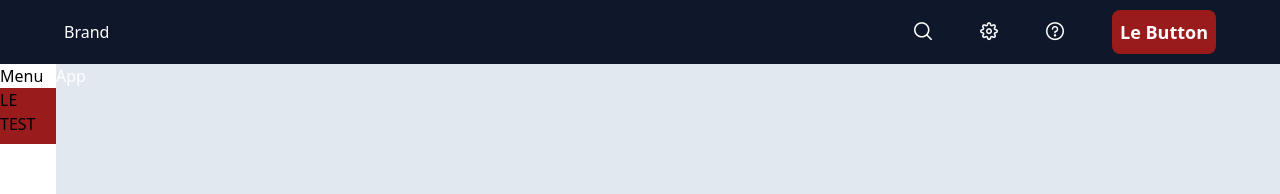
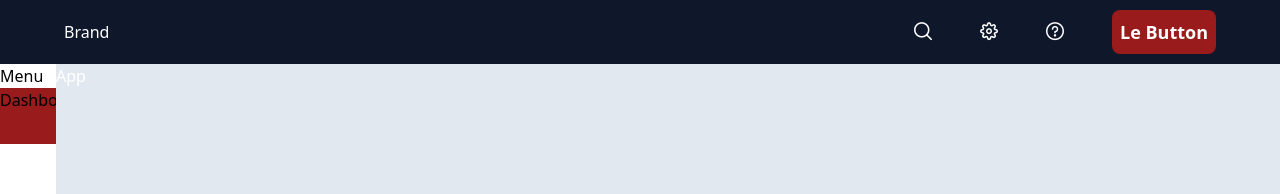
Before and after one commit to phoenixpinpoint/vue-dashboard, a Vue app: page / in a window 1280 px wide. Shown: the top 194 px of the page. Built offline with nearby package versions, Linux system fonts and the light colour scheme.

Commit message:
Working on adding the SideNav Icons

```diff
--- a/src/components/SideNav.vue
+++ b/src/components/SideNav.vue
@@ -1,7 +1,7 @@
 <template>
 	<div class="w-14 h-14 hover:w-1/6">
 		<h1> Menu </h1>
-		<SideNavItem />
+		<SideNavItem item-icon="pa pa-th-large" item-label="Dashboard" />
 	</div>
 </template>
 
--- a/src/components/SideNavItem.vue
+++ b/src/components/SideNavItem.vue
@@ -1,11 +1,22 @@
 <template>
 	<div class="bg-red-800 h-full w-full">
-		LE TEST
+		<!--This is where you are in this problem getting the icon to passthrough-->
+		<!--Honestly there is a vue bind method for HTML that should be used here.-->
+		<!--Atleast that is what I think-->
+		<!--Also I do know that this type of comment is a multiline, these comments were
+			seperate at one point-->
+		<i class={{itemIcon}}></i>
+		{{itemLabel}}
 	</div>
 </template>
 
 <script>
 export default {
+	props: [
+		'itemId',
+		'itemIcon',
+		'itemLabel'
+	]
 
 }
 </script>
```
